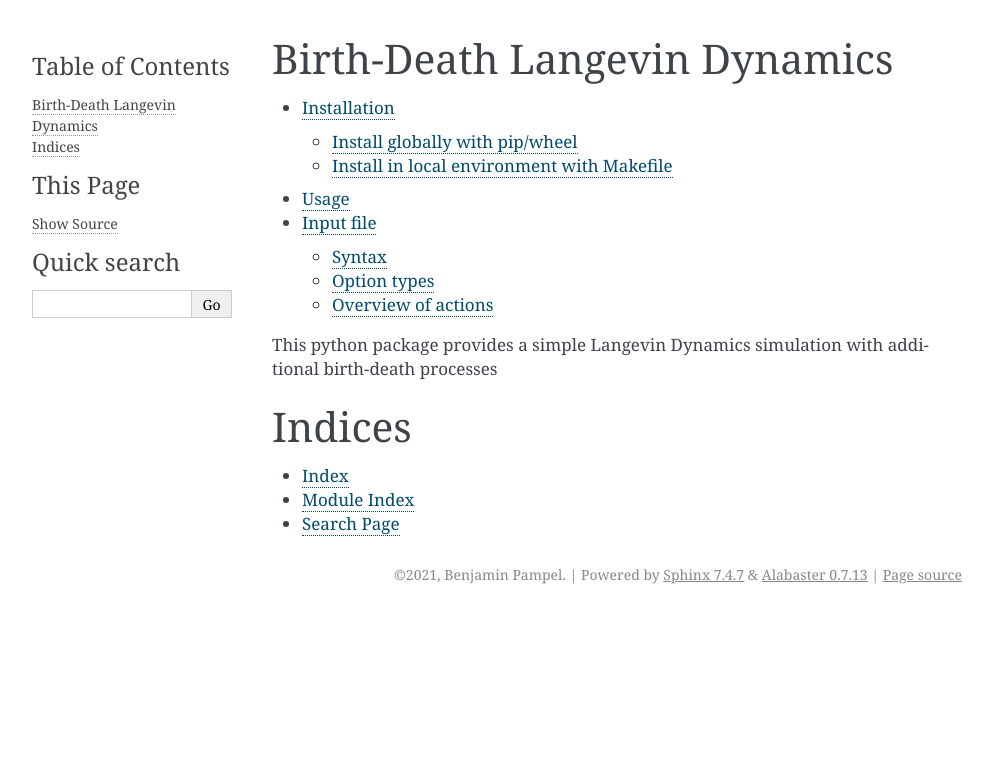
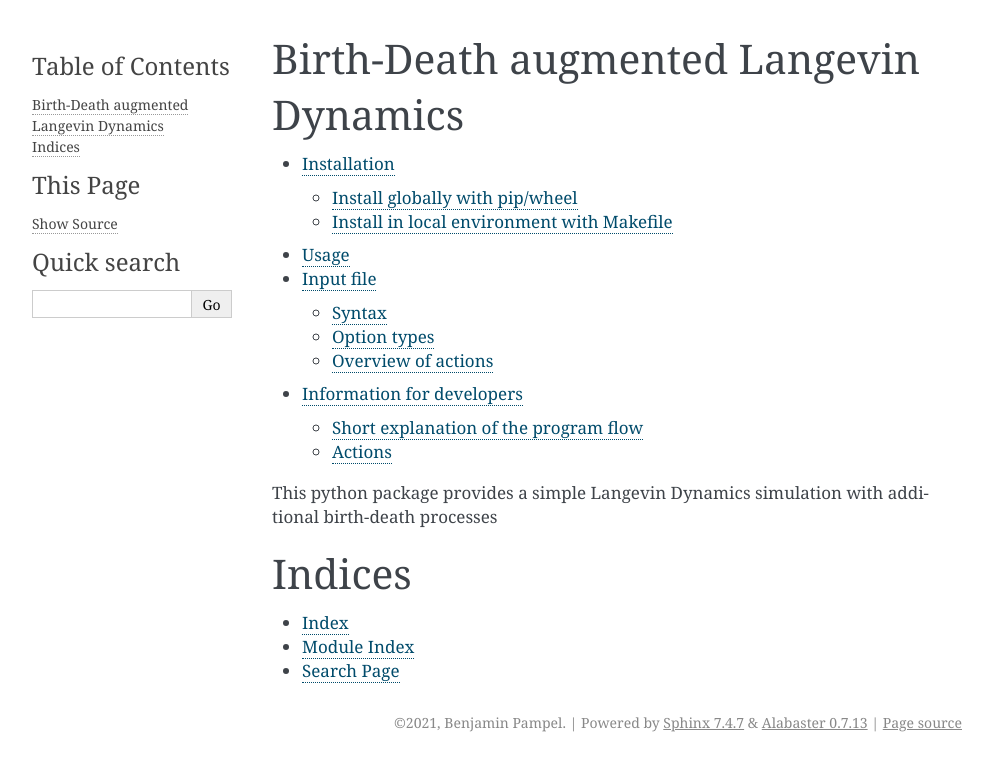
Before and after one commit to bpampel/bdld, a Sphinx documentation site: the page built from docs/index.rst, in a window 1280 px wide. Shown: the top 771 px of the page, without its empty margins (148-1141 px from the left). Built offline with Sphinx 7.4.7, drawn with Linux system fonts in a browser that asks for light colours; some of the changed lines change nothing that is shown.

Commit message:
Add some developer doc file

```diff
--- /dev/null
+++ b/docs/developer.rst
@@ -0,0 +1,56 @@
+.. _developer:
+
+Information for developers
+**************************
+
+This provides some short overview on the code and the ideas and principles being used.
+
+Everything was written in python3.6, see the `setup.py` file for the versions of
+numpy and scipy that the code was designed with.
+
+The code uses classes and inheritance and generally follows more the OOP approach.
+
+Also the code attempts to use the
+`typing <https://docs.python.org/3/library/typing.html>`_ module for annotations
+wherever possible, although this is currently throwing some warnings and errors and
+not fully carried out.
+
+For installation and distribution this uses a simple Makefile and the setup module.
+The documentation is done in rst format and created with Sphinx.
+
+
+Short explanation of the program flow
+=====================================
+The central unit is the `main.py` file, it creates all the actions and runs the
+main loop over the time steps.
+
+After reading the cli arguments (containing the input file) it then calls the
+`inputparser.py` file.
+This defines some custom methods on top of the `configparser <https://docs.python.org/3/library/configparser.html>`_ module (e.g. to allow
+lists) and then defines all possible input options and does the input parsing.
+
+The resulting options are then processed in the `main.py` files to set up all
+*actions*, sadly some of the code is duplicated here currently (the
+`inputparser.py` options have to be passed as the arguments of the respective
+setup functions of the actions)
+
+After setup, the main loop is called for the desired number of iterations.
+The `run()` method of all actions is called in a fixed order in the loop,
+and not in the order they appear in the file.
+After the loop has finished the `final_run()` method of all actions is called to
+allow for final clean up and saving operations.
+
+
+Actions
+=======
+
+Everything that happens after initialization is an *action*, e.g. the
+Langevin dynamics, the birth-death steps but also the data storage
+and analysis (e.g. calculating and storing the FES).
+
+All actions are subclasses of the `bdld.action.Action <source/bdld.actions.html#module-bdld.actions.action>`_
+class, and have to implement at least the `run()` and `final_run()` methods to
+be useable in the main loop.
+
+The core of this code is surely the `BirthDeath <source/bdld.actions.html#module-bdld.actions.birth_death>`_
+action, see there for how the algorithm is implemented.
--- a/docs/index.rst
+++ b/docs/index.rst
@@ -3,7 +3,7 @@
    You can adapt this file completely to your liking, but it should at least
    contain the root `toctree` directive.
 
-Birth-Death Langevin Dynamics
+Birth-Death augmented Langevin Dynamics
 *****************************
 
 .. toctree::
@@ -11,6 +11,7 @@
   install
   usage
   input
+  developer
 
 
 This python package provides a simple Langevin Dynamics simulation with additional birth-death processes
```
